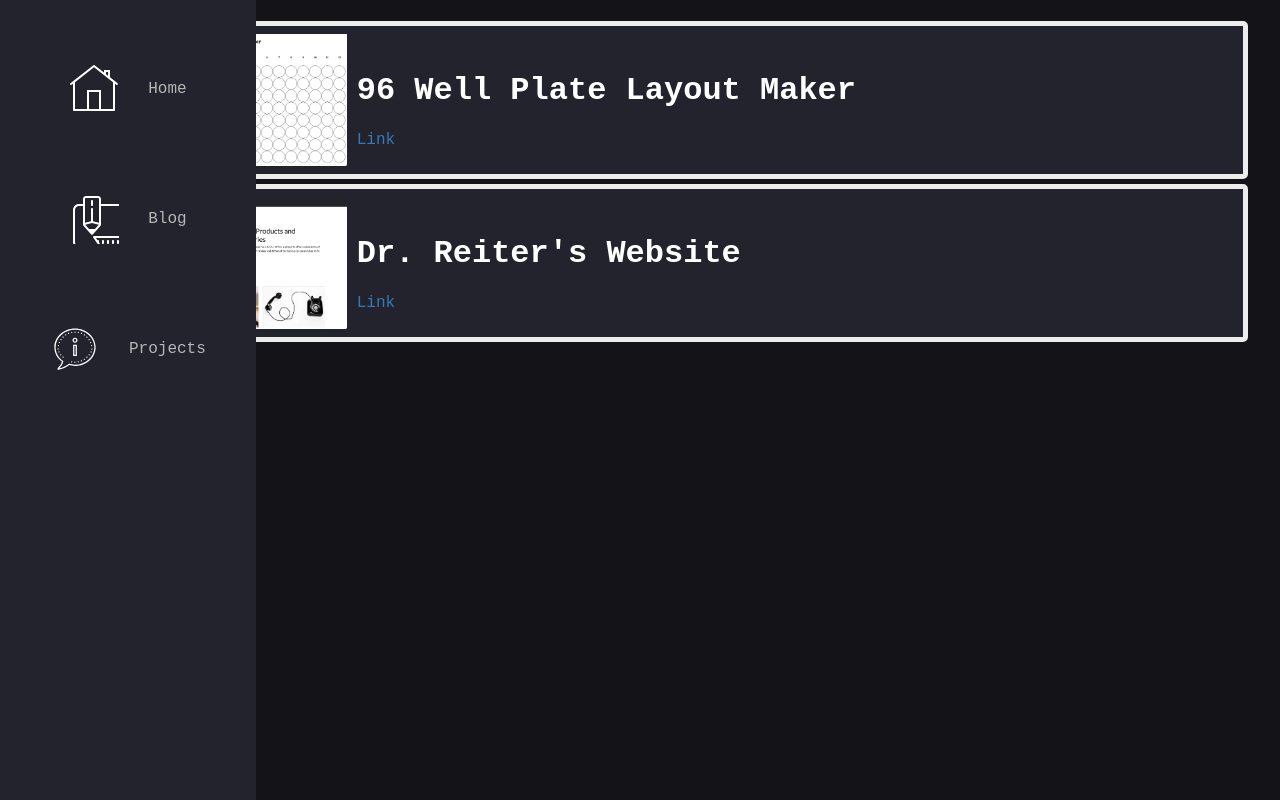
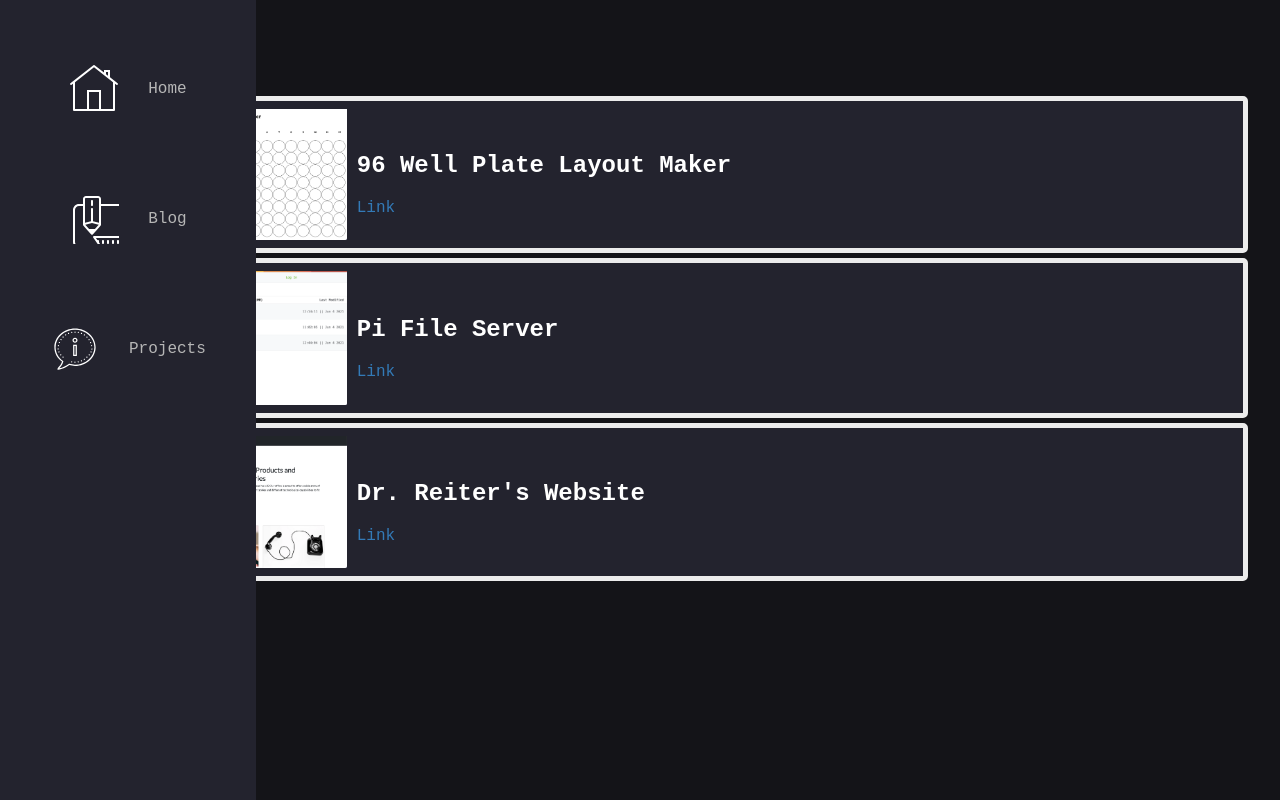
Before and after one commit to syedzayyan/zblog, a Next.js app: page /project in a window 1280 px wide. Built offline with nearby package versions, Linux system fonts and the light colour scheme.

Commit message:
added project

```diff
--- a/components/Blog/BlogList.js
+++ b/components/Blog/BlogList.js
@@ -4,6 +4,7 @@ import Card from "../Card"
 export default function BlogLists({ data }) {
     return (
         <div>
+            <h1>Blog</h1>
             {data.map((datum, ind) =>
                 <a className="card-links" key={ind} href={`/blog/${datum.POST_ID}`}>
                     <Card img_url = {datum.HEADER_IMAGE}>
--- a/components/project_data.json
+++ b/components/project_data.json
@@ -5,6 +5,11 @@
         "exampleLink":"https://syedzayyan.github.io/96wellplate/"
     },
     {
+        "cardImage" : "/img/pi-file-server.png",
+        "cardTitle":"Pi File Server",
+        "exampleLink":"https://github.com/syedzayyan/pi-file-server"
+    },
+    {
         "cardImage" : "/img/reiter.png",
         "cardTitle":"Dr. Reiter's Website",
         "exampleLink":"https://drreiter.com/"
--- a/pages/index.js
+++ b/pages/index.js
@@ -14,10 +14,8 @@ export default function Home() {
             Hi, I AM
             SYED ZAYYAN MASUD
         </AnimateText></h1>
-        <h2>
-          <AnimateText>
+        <h2 style = {{textAlign:"center"}}>
             I AM A PHARMACOLOGY STUDENT, AND I LIKE TO MAKE MUSIC AND WEBSITES
-          </AnimateText>
           </h2>
           <div className = "extra-text-container">
             <p>I am currently a 3rd year undergraduate at Queen Mary University of London. When I am not busy learning to
--- a/pages/project.js
+++ b/pages/project.js
@@ -9,9 +9,10 @@ export default function Project() {
           desc = "Projects I made :)"
           imgURL = {picURL}
         />
+        <h1>Projects</h1>
             {data.map((datum, ind) =>
                 <Card key={ind} img_url={datum.cardImage}>
-                    <h1>{datum.cardTitle}</h1>
+                    <h2>{datum.cardTitle}</h2>
                     <a target="_blank" href = {datum.exampleLink}> Link</a>
                 </Card>
             )}
```
Also changed, not shown: public/img/pi-file-server.png (added).
